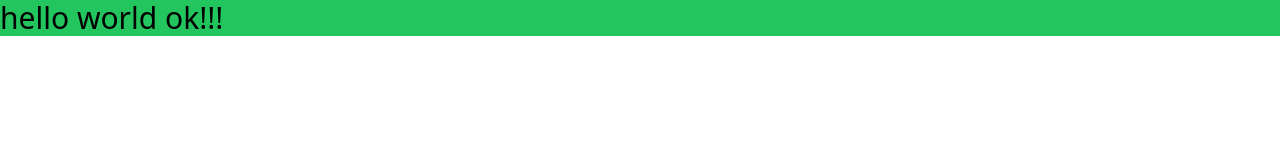
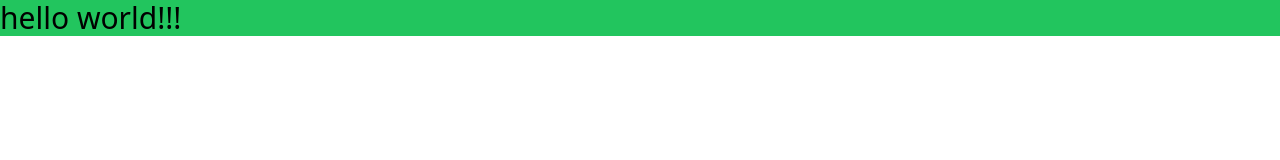
Before and after one commit to derekcrosslu/three-fiber-base, a React (Vite) app: page / in a window 1280 px wide. Shown: the top 160 px of the page. Built offline with nearby package versions, Linux system fonts and the light colour scheme.

Commit message:
base test

```diff
--- a/src/App.tsx
+++ b/src/App.tsx
@@ -3,7 +3,7 @@ import { useState } from 'react'
 function App() {
   return (
     <div className="App">
-      <h1 className="text-3xl bg-green-500"> hello world ok!!!</h1>
+      <h1 className="text-3xl bg-green-500"> hello world!!!</h1>
     </div>
   )
 }
```
